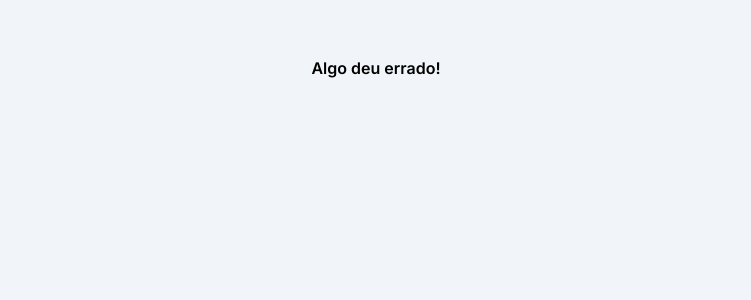
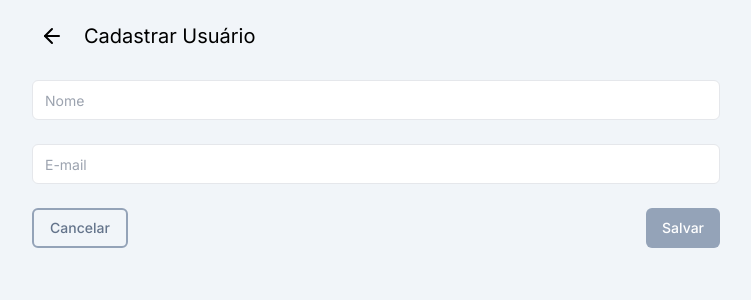
Before and after one commit to luanfmarques/next-crud-test, a Next.js app: page /users/create in a window 1280 px wide. Before the commit this address had no page. Shown: the top 300 px of the page, without its empty margins (264-1015 px from the left). Built offline with nearby package versions, Linux system fonts and the light colour scheme.

Commit message:
feat: User create/edit

```diff
--- /dev/null
+++ b/src/app/users/[id]/page.tsx
@@ -0,0 +1,28 @@
+import { userService } from "@/services/user/userService";
+import UserForm from "../components/UserForm";
+import {
+  dehydrate,
+  HydrationBoundary,
+  QueryClient,
+} from "@tanstack/react-query";
+
+export default async function UserDetails({
+  params,
+}: {
+  params: { id: string };
+}) {
+  const userId = Number(params.id);
+
+  const queryClient = new QueryClient();
+
+  await queryClient.prefetchQuery({
+    queryKey: ["user", userId],
+    queryFn: () => userService.getById(userId),
+  });
+
+  return (
+    <HydrationBoundary state={dehydrate(queryClient)}>
+      <UserForm userId={userId} />
+    </HydrationBoundary>
+  );
+}
--- /dev/null
+++ b/src/app/users/components/UserForm/index.tsx
@@ -0,0 +1,82 @@
+"use client";
+
+import { Input } from "@/components/Input";
+import useUserForm from "./useUserForm";
+import { Button } from "@/components/Button";
+import { notFound, useRouter } from "next/navigation";
+import { ArrowLeft } from "lucide-react";
+import LoadingComponent from "@/components/Loading";
+import { IUserFormProps } from "./types";
+
+export default function UserForm({ userId }: IUserFormProps) {
+  const router = useRouter();
+  const { isSubmitting, onSubmit, errors, register, isLoadingData, user } =
+    useUserForm(Number(userId));
+
+  const goBack = () => router.push("/users");
+
+  if (isLoadingData) {
+    return <LoadingComponent />;
+  }
+
+  if (userId && !user) {
+    return notFound();
+  }
+
+  return (
+    <div className="flex flex-col gap-6">
+      <div className="flex flex-row items-center gap-3">
+        <Button
+          onClick={goBack}
+          disabled={isSubmitting}
+          variant="icon"
+          size="icon"
+        >
+          <ArrowLeft />
+        </Button>
+        <h1 className="text-xl">
+          {userId ? "Editar Usuário" : "Cadastrar Usuário"}
+        </h1>
+      </div>
+      <form className="flex flex-col gap-6" onSubmit={onSubmit}>
+        <Input
+          type="text"
+          {...register("name")}
+          data-testId="input-name"
+          placeholder="Nome"
+          error={errors.name?.message}
+        />
+        <Input
+          type="email"
+          {...register("email")}
+          data-testId="input-email"
+          placeholder="E-mail"
+          error={errors.email?.message}
+        />
+        <div className="flex justify-between">
+          <Button
+            variant="outlined"
+            disabled={isSubmitting}
+            onClick={(e) => {
+              e.preventDefault();
+              goBack();
+            }}
+          >
+            Cancelar
+          </Button>
+          <Button
+            type="submit"
+            disabled={isSubmitting}
+            data-testId="save-button"
+          >
+            {isSubmitting ? (
+              <LoadingComponent color="white" size={20} />
+            ) : (
+              "Salvar"
+            )}
+          </Button>
+        </div>
+      </form>
+    </div>
+  );
+}
--- /dev/null
+++ b/src/app/users/components/UserForm/types.ts
@@ -0,0 +1,13 @@
+import { z } from "zod";
+import { IUser } from "@/domain/user/types";
+import { userSchema } from "./userSchema";
+
+export interface IUserFormProps {
+  userId?: number;
+}
+
+export type UserFormType = z.infer<typeof userSchema>;
+
+export type UserFormProps = {
+  initialData: IUser;
+};
--- /dev/null
+++ b/src/app/users/components/UserForm/useUserForm.ts
@@ -0,0 +1,69 @@
+import { zodResolver } from "@hookform/resolvers/zod";
+import { useForm } from "react-hook-form";
+import { userSchema } from "./userSchema";
+import { UserFormType } from "./types";
+import { useRouter } from "next/navigation";
+import { toast } from "react-toastify";
+import { useEffect } from "react";
+import { CreateParams } from "@/services/user/types";
+import {
+  useCreateUser,
+  useUpdateUser,
+  useUser,
+} from "@/queries/useUserQueries";
+
+export const useUserForm = (userId: number) => {
+  const router = useRouter();
+
+  const {
+    register,
+    handleSubmit,
+    setValue,
+    formState: { errors },
+  } = useForm<UserFormType>({
+    resolver: zodResolver(userSchema),
+  });
+
+  const { data: user, isLoading: isLoadingData } = useUser(Number(userId));
+
+  const { mutateAsync: createUser, isPending: isLoadingCreate } =
+    useCreateUser();
+
+  const { mutateAsync: updateUser, isPending: isLoadingUpdate } =
+    useUpdateUser();
+
+  const onSubmit = handleSubmit(async (data) => {
+    try {
+      if (!userId) {
+        await createUser(data);
+        toast.success("Usuário criado com sucesso.");
+      } else {
+        await updateUser({ id: userId, ...data });
+        toast.success("Usuário editado com sucesso.");
+      }
+      router.push("/users");
+    } catch {
+      if (!userId) {
+        toast.error("Erro ao editar Usuário.");
+      } else {
+        toast.error("Erro ao criar Usuário");
+      }
+    }
+  });
+
+  const isSubmitting = isLoadingCreate || isLoadingUpdate;
+
+  useEffect(() => {
+    if (!isLoadingData && user) {
+      Object.entries(user).forEach(([name, value]) => {
+        if (name !== "id") {
+          setValue(name as keyof CreateParams, value);
+        }
+      });
+    }
+  }, [user, isLoadingData, setValue]);
+
+  return { isLoadingData, errors, register, isSubmitting, onSubmit, user };
+};
+
+export default useUserForm;
--- /dev/null
+++ b/src/app/users/components/UserForm/userSchema.ts
@@ -0,0 +1,9 @@
+import { z } from "zod";
+
+export const userSchema = z.object({
+  name: z.string().min(1, "Nome é obrigatório."),
+  email: z
+    .string()
+    .min(1, "E-mail é obrigatório")
+    .email("Insira um e-mail válido"),
+});
--- /dev/null
+++ b/src/app/users/create/page.tsx
@@ -0,0 +1,9 @@
+import UserForm from "../components/UserForm";
+
+export default function UserCreatePage() {
+  return (
+    <main>
+      <UserForm />
+    </main>
+  );
+}
```
